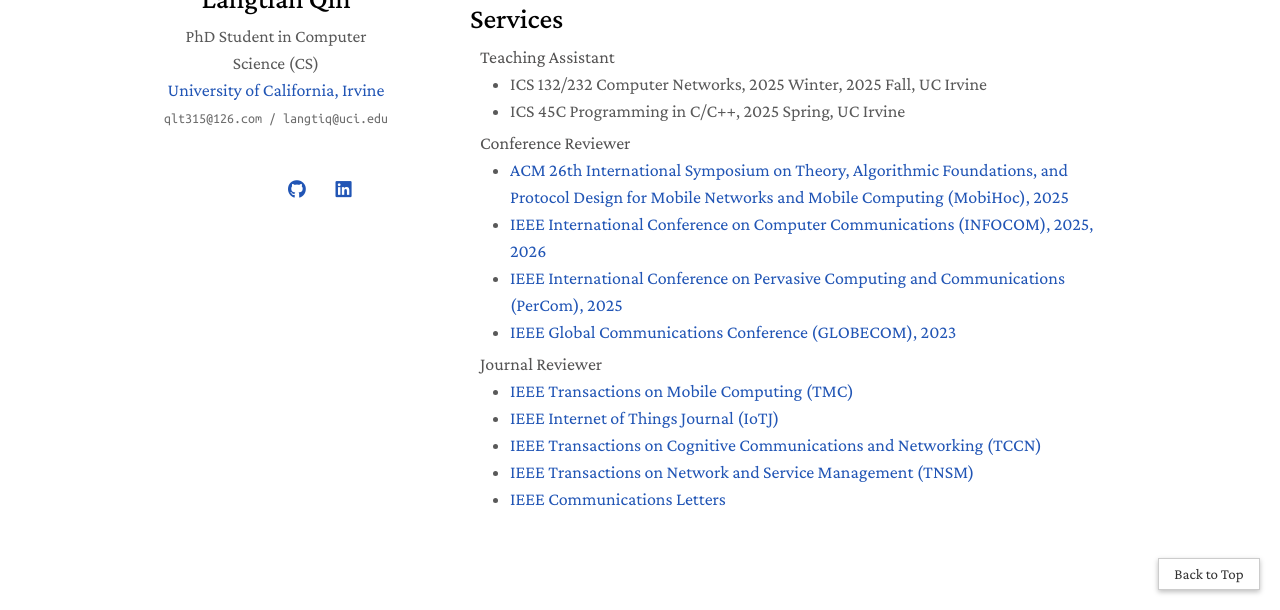
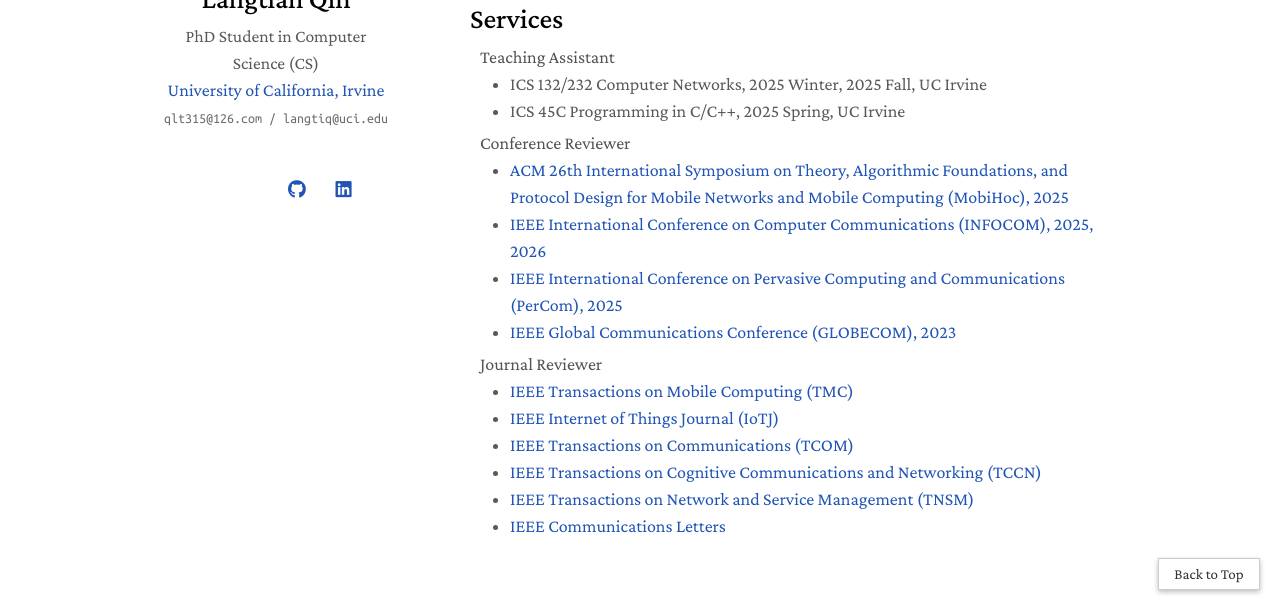
Before and after one commit to qlt315/qlt315.github.io, a Jekyll site: the page built from index.md, in a window 1280 px wide and 900 px high, scrolled down 4558 px, cut to the strip 290-900 px from the top of the window. Built offline with Jekyll 4.4.1, drawn with Linux system fonts in a browser that asks for light colours; a style sheet for code colours, icons or effects is not loaded.

Commit message:
Update services.md

```diff
--- a/_includes/services.md
+++ b/_includes/services.md
@@ -33,7 +33,8 @@
 <ul style="margin:0 0 20px;">
     <li><a href="https://xplorestaging.ieee.org/xpl/RecentIssue.jsp?punumber=7755"><autocolor>IEEE Transactions on Mobile Computing (TMC)</autocolor></a></li>
     <li><a href="https://ieeexplore.ieee.org/xpl/RecentIssue.jsp?punumber=6488907"><autocolor>IEEE Internet of Things Journal (IoTJ)</autocolor></a></li>
+    <li><a href="https://ieeexplore.ieee.org/xpl/RecentIssue.jsp?punumber=26"><autocolor>IEEE Transactions on Communications (TCOM)</autocolor></a></li>
     <li><a href="https://ieeexplore.ieee.org/xpl/RecentIssue.jsp?punumber=6687307"><autocolor>IEEE Transactions on Cognitive Communications and Networking (TCCN)</autocolor></a></li>
-        <li><a href="https://ieeexplore.ieee.org/xpl/RecentIssue.jsp?punumber=4275028"><autocolor>IEEE Transactions on Network and Service Management (TNSM)</autocolor></a></li>
+    <li><a href="https://ieeexplore.ieee.org/xpl/RecentIssue.jsp?punumber=4275028"><autocolor>IEEE Transactions on Network and Service Management (TNSM)</autocolor></a></li>
     <li><a href="https://ieeexplore.ieee.org/xpl/RecentIssue.jsp?punumber=4234"><autocolor>IEEE Communications Letters</autocolor></a></li>
 </ul>
```
